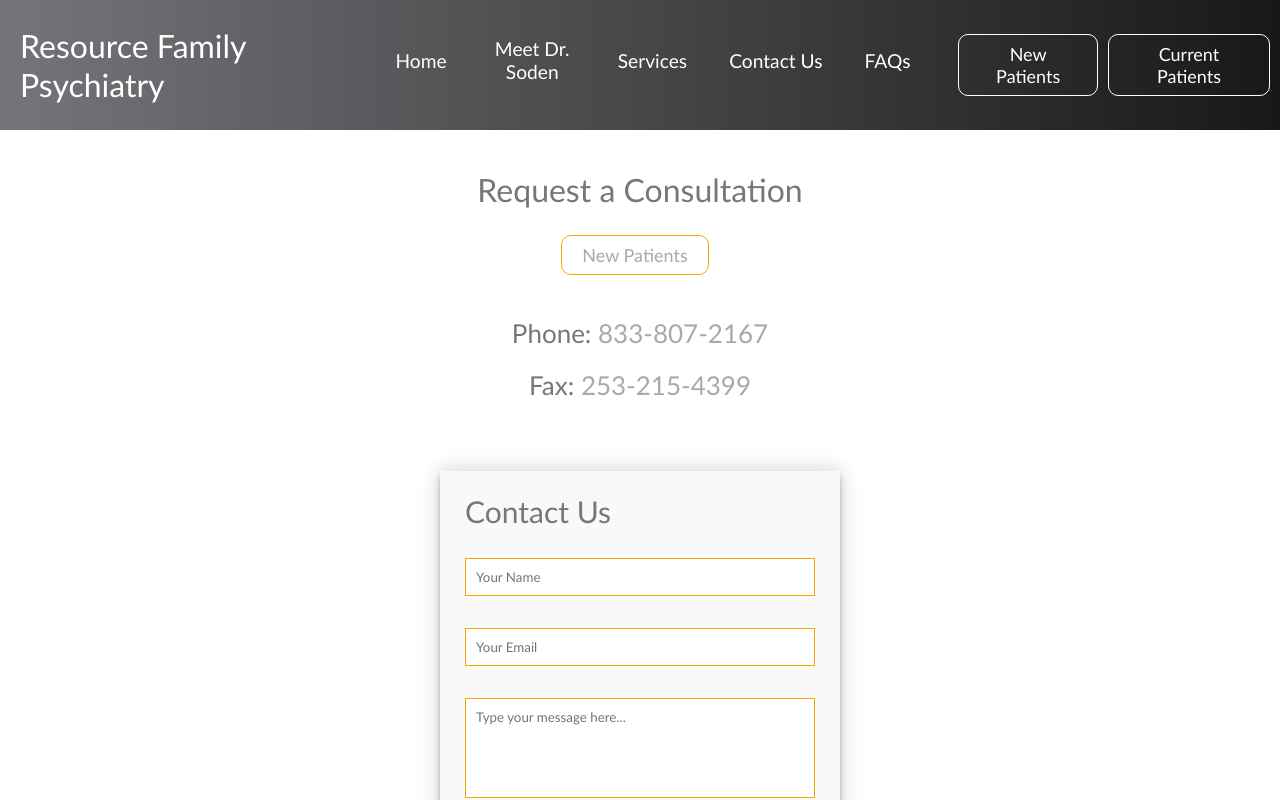
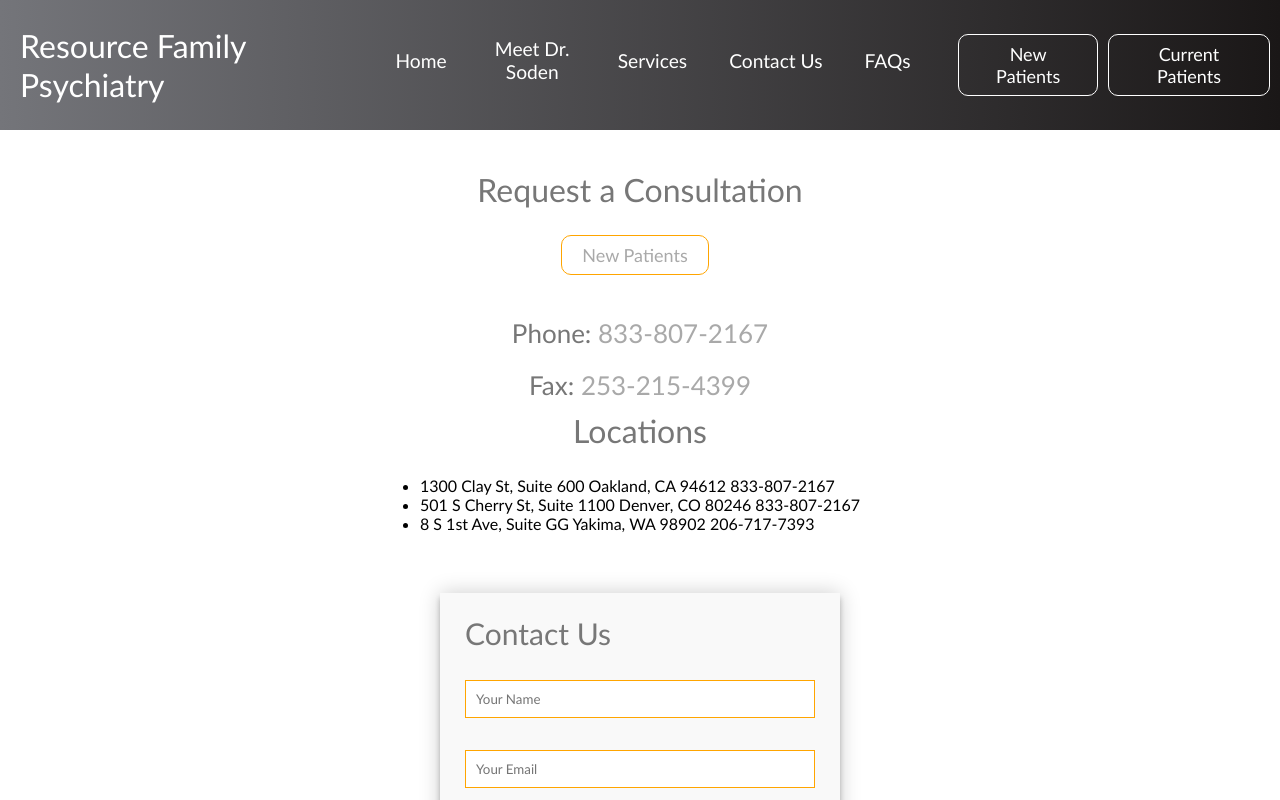
Before and after one commit to slcsta/resource-psych, a React (Create React App) app: page /scheduling in a window 1280 px wide. Shown: the top 800 px of the page. Built offline with nearby package versions, Linux system fonts and the light colour scheme.

Commit message:
added addresses

```diff
--- a/src/components/SchedulingSection.css
+++ b/src/components/SchedulingSection.css
@@ -21,6 +21,14 @@
 #contact-container {
     padding-top: 2rem;
     align-items: center;
+}
+
+#address-container ul {
+    padding-top: 2rem;
+    display: grid;
+    grid-template-columns: repeat(3, auto);
+    grid-gap: 10px;
+
 }
 
 #contact-container p {
--- a/src/components/SchedulingSection.js
+++ b/src/components/SchedulingSection.js
@@ -15,6 +15,24 @@ function SchedulingSection() {
                         <p><tel>Phone: <a href="tel:833-807-2167">833-807-2167</a></tel></p>
                         <p><fax>Fax: <a href="fax:253-215-4399">253-215-4399</a></fax></p>
                     </div>
+                    <div>
+
+                    <ul className='address-container'>
+                        <h1>Locations</h1>
+                        <li>1300 Clay St, Suite 600
+                            Oakland, CA 94612
+                            833-807-2167
+                        </li>
+                        <li>501 S Cherry St, Suite 1100
+                            Denver, CO 80246
+                            833-807-2167
+                        </li>
+                        <li>8 S 1st Ave, Suite GG
+                            Yakima, WA 98902
+                            206-717-7393
+                        </li>
+                    </ul>
+                    </div>
                     <ContactForm />
             </div>
         </>
--- a/src/components/ServicesSection.js
+++ b/src/components/ServicesSection.js
@@ -10,7 +10,7 @@ function ServicesSection() {
                     <p>Dr. Soden works collaboratively with patients and their families and believes in a holistic
                     approach to care that considers the biological, psychological, and social factors that contribute
                     to emotional health. His therapeutic approach is warm, compassionate, and nonjudgmental
-                    with the aim to create an empathic environment for progress to take place.</p>
+                    with the aim to create an safe environment for progress to take place.</p>
                     <p>He has expertise in the evaluation and treatment of the following:</p>
                     <ul>
                         <li>neurodevelopmental issues</li>
--- a/src/components/Welcome.js
+++ b/src/components/Welcome.js
@@ -5,10 +5,11 @@ function Welcome() {
     return (
         <div className='welcome-container'>
             <h2>Welcome</h2>
-            <p>Resource Family Psychiatry is the private telepsychiatry practice of
-            board-certified psychiatrist Matthew Soden, MD.<br></br>
-            Dr. Soden provides quality psychiatric care via video conferencing to
-            patients of all ages in California, Colorado and Washington.</p><br></br>
+            <p>Resource Family Psychiatry is the private practice of board-certified
+            psychiatrist Matthew Soden, MD.<br></br>
+            Dr. Soden provides quality psychiatric care to patients of all ages in California, Colorado
+            and Washington via secure video conferencing. There is limited availability for in person
+            appointments.</p><br></br>
             <div className='welcome-links'>
                 <div className="welcome-link-wrapper">
                    <div className="welcome-link-items"></div>
```
